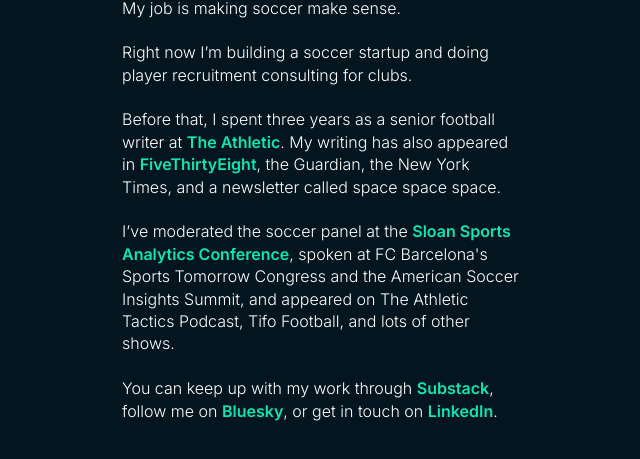
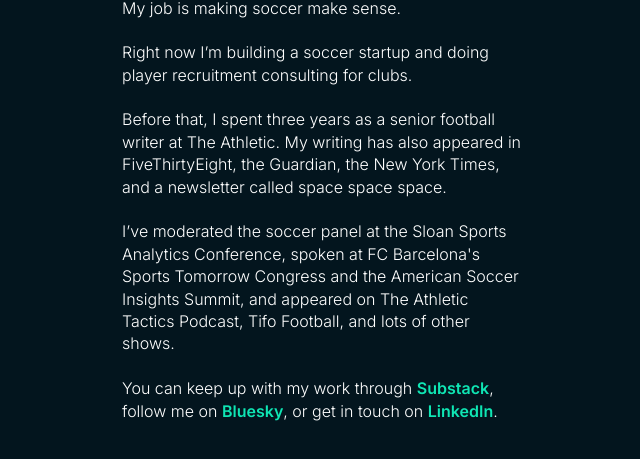
Before and after one commit to johnspacemuller/johnspacemullerdotcom, a plain HTML site: page index.html in a window 1280 px wide. Shown: the part 121-580 px from the top of the page, without its empty margins (318-958 px from the left). Drawn offline with nearby package versions, Linux system fonts and the light colour scheme; a web font is replaced by a local one.

Commit message:
Update index.html

```diff
--- a/index.html
+++ b/index.html
@@ -26,11 +26,11 @@
             <br><br>
             Right now I&rsquo;m building a soccer startup and doing player recruitment consulting for clubs.
             <br><br>
-            Before that, I spent three years as a senior football writer at <a href = "https://www.nytimes.com/athletic/author/john-muller/">The Athletic</a>.
-            My writing has also appeared in <a href = "https://fivethirtyeight.com/contributors/john-muller/">FiveThirtyEight</a>, the Guardian, the New York Times,
+            Before that, I spent three years as a senior football writer at The Athletic.
+            My writing has also appeared in FiveThirtyEight, the Guardian, the New York Times,
             and a newsletter called space space space.
             <br><br>
-            I&rsquo;ve moderated the soccer panel at the <a href = "https://www.sloansportsconference.com/event/soccers-analytics-frontier">Sloan Sports Analytics Conference</a>,
+            I&rsquo;ve moderated the soccer panel at the Sloan Sports Analytics Conference,
             spoken at FC Barcelona's Sports Tomorrow Congress and the American Soccer Insights Summit, and appeared on
             The Athletic Tactics Podcast, Tifo Football, and lots of other shows.
             <br><br>
```
